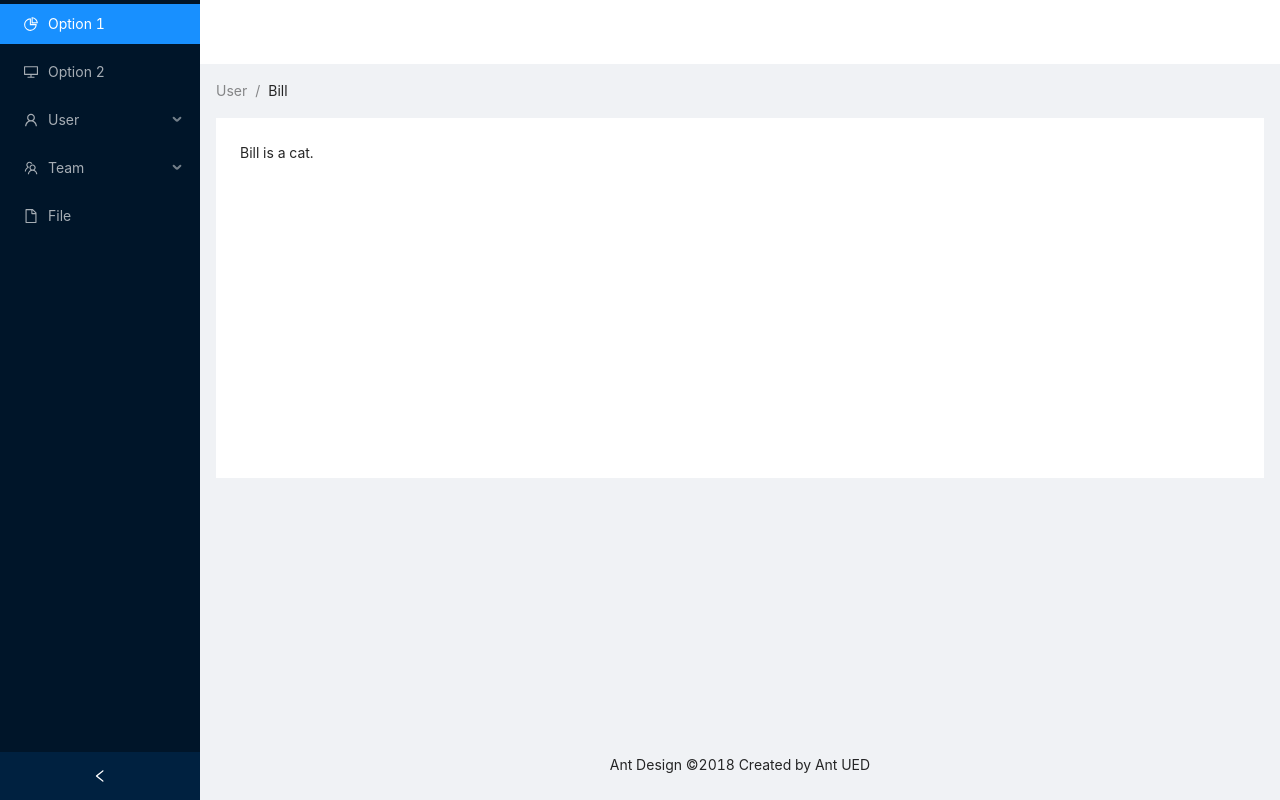
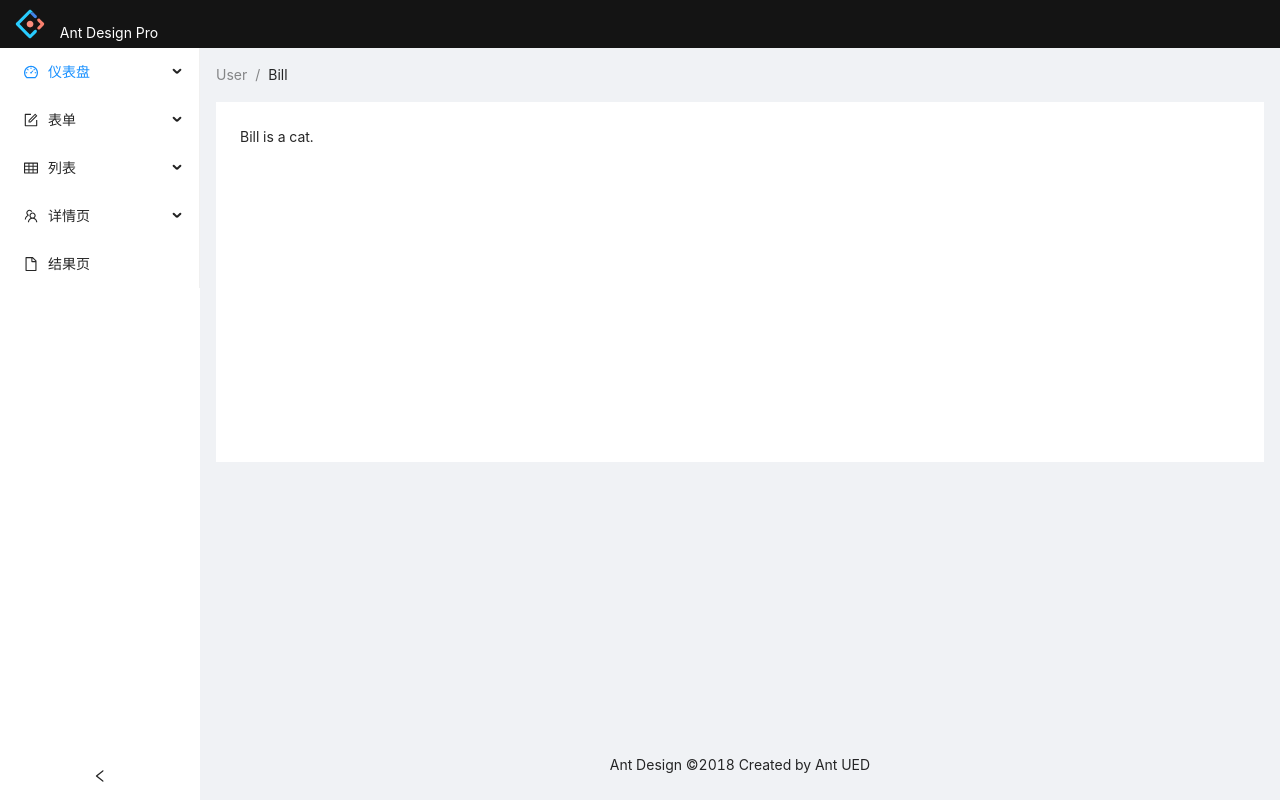
Before and after one commit to StevenMayD/ant-design-vue-pro-practise, a Vue app in the folder ant-design-vue-practice/: page / in a window 1280 px wide. Built offline with nearby package versions, Linux system fonts and the light colour scheme.

Commit message:
主体布局优化

```diff
--- a/ant-design-vue-practice/src/App.vue
+++ b/ant-design-vue-practice/src/App.vue
@@ -1,45 +1,78 @@
 <template>
   <a-layout style="min-height: 100vh">
-    <a-layout-sider v-model:collapsed="collapsed" collapsible>
-      <div class="logo" />
-      <a-menu v-model:selectedKeys="selectedKeys" theme="dark" mode="inline">
-        <a-menu-item key="1">
-          <pie-chart-outlined />
-          <span>Option 1</span>
-        </a-menu-item>
-        <a-menu-item key="2">
-          <desktop-outlined />
-          <span>Option 2</span>
-        </a-menu-item>
+    <!-- 设置header高度 -->
+    <a-layout-header
+      style="
+        background: #141414;
+        height: 48px;
+        padding: 0px;
+        vertical-align: middle;
+      "
+    >
+      <div class="logo">
+        <!-- 将svg作为字符串，来使用图片资源 -->
+        <img
+          :src="antdesign"
+          alt=""
+          style="padding-top: 8px; padding-left: 14px; vertical-align: top"
+        />
+        <!-- css样式 -->
+        <span style="color: #fff; padding: 10px; vertical-align: middle">
+          Ant Design Pro
+        </span>
+      </div>
+    </a-layout-header>
+    <a-layout>
+      <a-layout-sider v-model:collapsed="collapsed" theme="light" collapsible>
+        <a-menu v-model:selectedKeys="selectedKeys" theme="light" mode="inline">
           <a-sub-menu key="sub1">
             <template #title>
               <span>
-              <user-outlined />
-              <span>User</span>
+                <DashboardOutlined />
+                <span>仪表盘</span>
               </span>
             </template>
-          <a-menu-item key="3">Tom</a-menu-item>
-          <a-menu-item key="4">Bill</a-menu-item>
-          <a-menu-item key="5">Alex</a-menu-item>
+            <a-menu-item key="1">分析页</a-menu-item>
+            <a-menu-item key="2">监控页</a-menu-item>
           </a-sub-menu>
           <a-sub-menu key="sub2">
             <template #title>
               <span>
-              <team-outlined />
-              <span>Team</span>
+                <FormOutlined />
+                <span>表单</span>
               </span>
             </template>
-          <a-menu-item key="6">Team 1</a-menu-item>
-          <a-menu-item key="8">Team 2</a-menu-item>
+            <a-menu-item key="3">基础表单</a-menu-item>
+            <a-menu-item key="4">分布表单</a-menu-item>
           </a-sub-menu>
-        <a-menu-item key="9">
+          <a-sub-menu key="sub3">
+            <template #title>
+              <span>
+                <TableOutlined />
+                <span>列表</span>
+              </span>
+            </template>
+            <a-menu-item key="5">搜索列表</a-menu-item>
+            <a-menu-item key="6">查询表格</a-menu-item>
+            <a-menu-item key="7">标准列表</a-menu-item>
+          </a-sub-menu>
+          <a-sub-menu key="sub4">
+            <template #title>
+              <span>
+                <team-outlined />
+                <span>详情页</span>
+              </span>
+            </template>
+            <a-menu-item key="8">基础详情页</a-menu-item>
+            <a-menu-item key="9">高级详情页</a-menu-item>
+          </a-sub-menu>
+          <a-menu-item key="10">
             <file-outlined />
-          <span>File</span>
+            <span>结果页</span>
           </a-menu-item>
         </a-menu>
       </a-layout-sider>
       <a-layout>
-      <a-layout-header style="background: #fff; padding: 0" />
         <a-layout-content style="margin: 0 16px">
           <a-breadcrumb style="margin: 16px 0">
             <a-breadcrumb-item>User</a-breadcrumb-item>
@@ -54,21 +87,23 @@
         </a-layout-footer>
       </a-layout>
     </a-layout>
+  </a-layout>
 </template>
 <script>
 import {
-  PieChartOutlined,
-  DesktopOutlined,
-  UserOutlined,
+  DashboardOutlined,
+  FormOutlined,
+  TableOutlined,
   TeamOutlined,
   FileOutlined,
 } from "@ant-design/icons-vue";
 import { defineComponent, ref } from "vue";
+import antdesign from "@/assets/antdesign.svg"; // 将svg作为字符串，来使用图片资源
 export default defineComponent({
   components: {
-    PieChartOutlined,
-    DesktopOutlined,
-    UserOutlined,
+    DashboardOutlined,
+    FormOutlined,
+    TableOutlined,
     TeamOutlined,
     FileOutlined,
   },
@@ -76,15 +111,18 @@ export default defineComponent({
     return {
       collapsed: ref(false),
       selectedKeys: ref(["1"]),
+      antdesign,
     };
   },
 });
 </script>
 <style>
-#components-layout-demo-side .logo {
-  height: 32px;
-  margin: 16px;
-  background: rgba(255, 255, 255, 0.3);
+.logo {
+  height: 48px;
+  /* margin: 0px; */
+  padding-top: 0px;
+  /* background: rgba(255, 255, 255, 0.3); */
+  background: #141414;
 }
 
 .site-layout .site-layout-background {
```
Also changed, not shown: ant-design-vue-practice/src/assets/antdesign.svg (added). Lines whose indentation alone changed are shown as unchanged.
